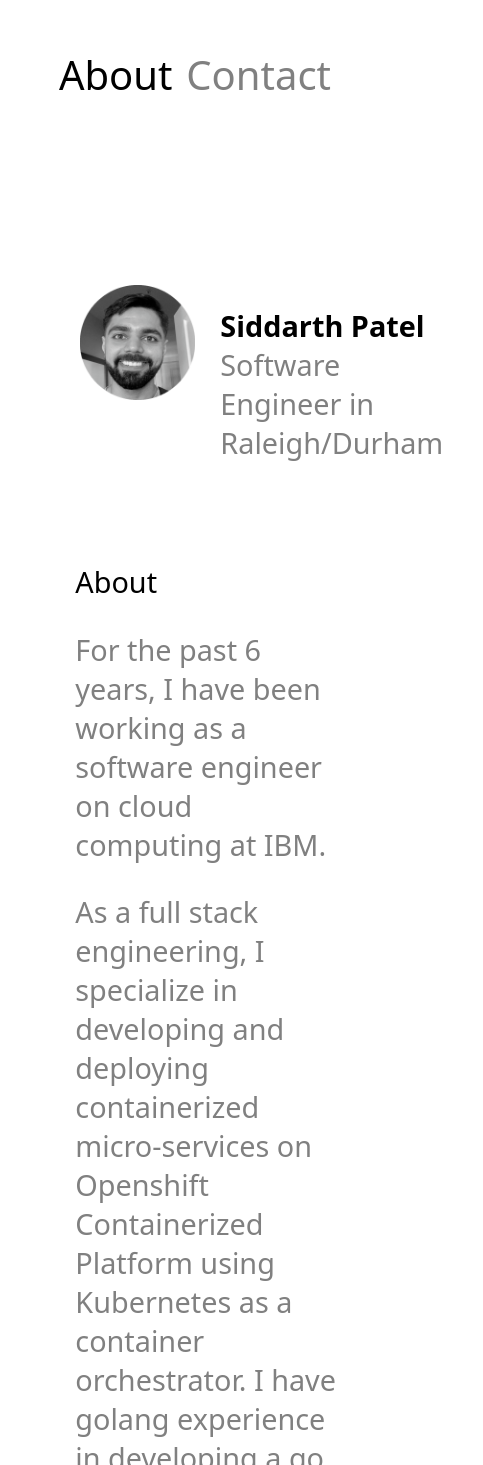
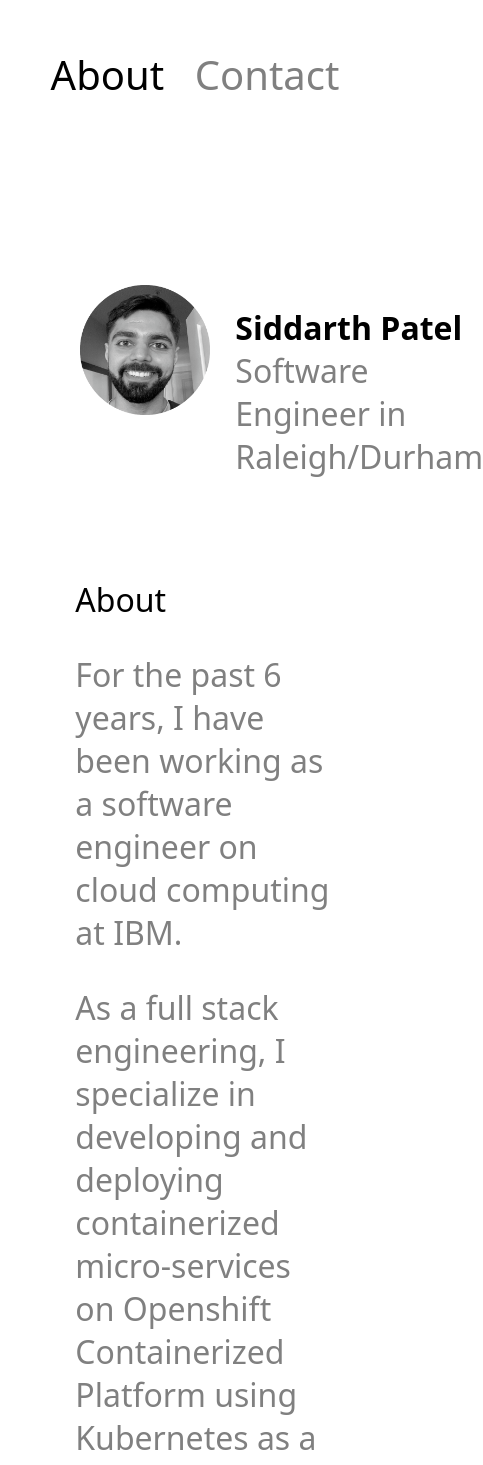
Before and after one commit to siddarthpatel/personal, a React app: page / in a window 390 px wide. Shown: the part 103-1568 px from the top of the page, 483 px wide, since content can reach past the window. Built offline with nearby package versions, Linux system fonts and the light colour scheme.

Commit message:
fix font size and width mobile

```diff
--- a/styles/components/_about.scss
+++ b/styles/components/_about.scss
@@ -58,27 +58,27 @@
                 margin-left: 5px;
                 padding-top: 0.5rem;
                 img {
-                    width: 115px;
-                    height: 115px;
+                    width: 130px;
+                    height: 130px;
                 }
             }
             .occupation {
                 padding-top: 1.8rem;
                 h3 {
                     margin: auto;
-                    font-size: 1.8rem;
+                    font-size: 2rem;
                 }
                 p {
                     margin: auto;
                     color: gray;
-                    font-size: 1.8rem;
+                    font-size: 2rem;
                 }
             }
         }
     }
     &-bio {
         margin-top: 100px;
-        font-size: 1.8rem;
+        font-size: 2rem;
         .info {
             margin-top: 10px;
             p {
--- a/styles/components/_contact.scss
+++ b/styles/components/_contact.scss
@@ -46,7 +46,7 @@
     position: relative;
     left: 18%;
     width: 70%;
-    font-size: 1.8rem;
+    font-size: 2rem;
     .info {
         a {
             color: black;
--- a/styles/components/_navbar.scss
+++ b/styles/components/_navbar.scss
@@ -18,7 +18,7 @@
     justify-content: center;
     margin-top: 150px;
     &-items {
-        width: 300px;
+        width: 350px;
         display: flex;
         justify-content: space-evenly;
         color: gray;
```
